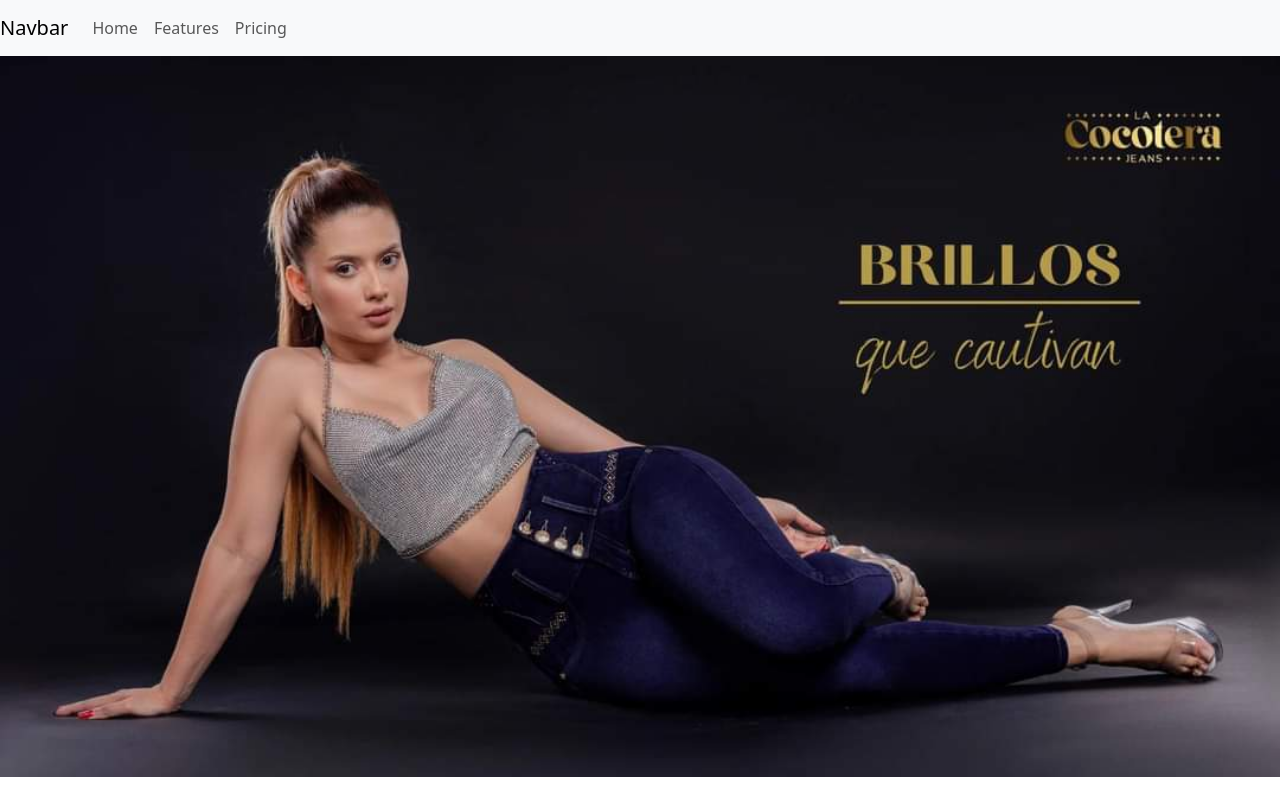
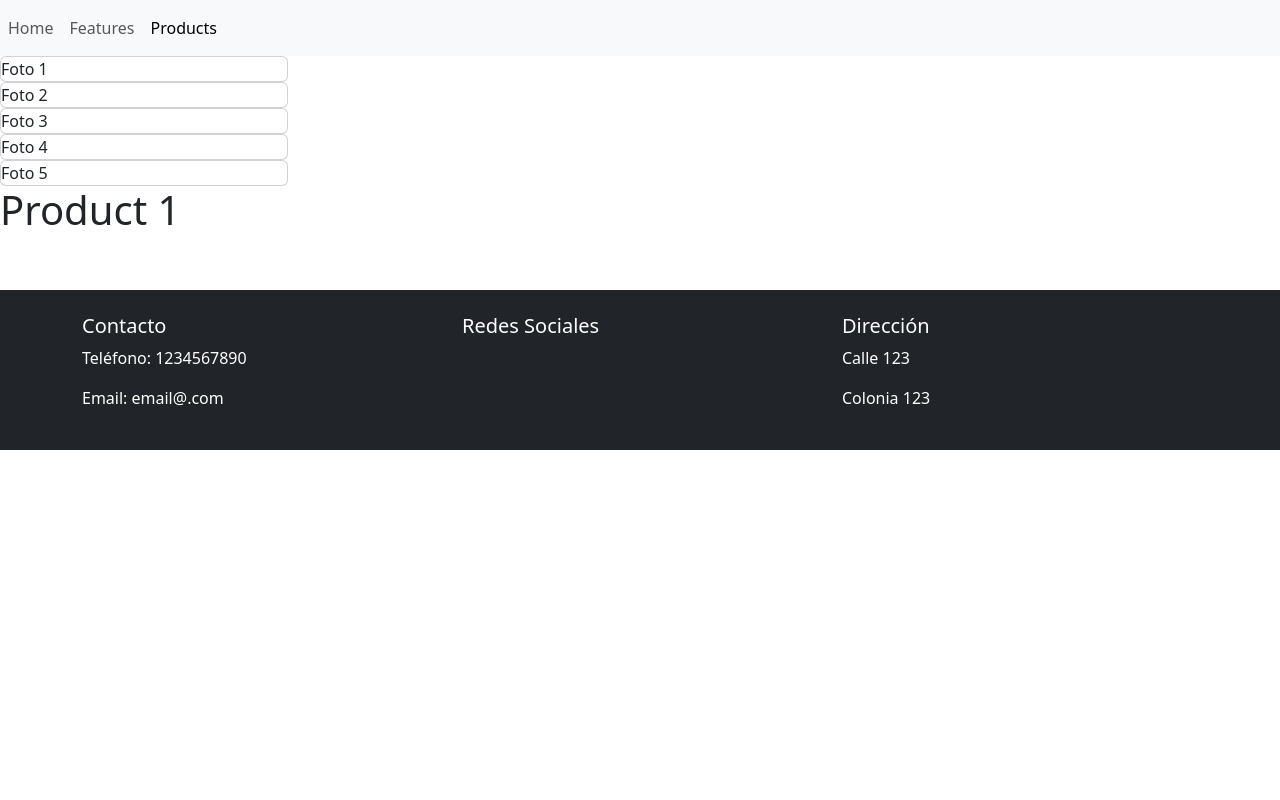
Before and after one commit to HJLazo/cocoteraReact, a React (Create React App) app: page /products/1 in a window 1280 px wide. Shown: the top 800 px of the page. Built offline with nearby package versions, Linux system fonts and the light colour scheme.

Commit message:
navbar working

```diff
--- a/package.json
+++ b/package.json
@@ -12,6 +12,8 @@
     "font-awesome": "^4.7.0",
     "react": "^18.3.1",
     "react-dom": "^18.3.1",
+    "react-router": "^6.23.0",
+    "react-router-dom": "^6.23.0",
     "react-scripts": "5.0.1",
     "web-vitals": "^2.1.4"
   },
--- a/src/App.js
+++ b/src/App.js
@@ -1,18 +1,14 @@
-import React from 'react';
-import Navbar from './components/navbar';
-import Banner from './components/banner';
-import Collection from './components/collection';
-import Footer from './components/footer';
-import '@fortawesome/fontawesome-free/css/all.css';
+import React from "react";
+import { RouterProvider, Outlet, createBrowserRouter, Routes, Route, Router } from "react-router-dom";
+import Navbar from "./components/navbar";
+import Footer from "./components/footer";
 
-function App() {
+const App = () => {
   return (
     <div>
       <Navbar />
-      <Banner />
-      <Collection />
+      <Outlet />
       <Footer />
-
     </div>
   );
 }
--- /dev/null
+++ b/src/components/features.jsx
@@ -0,0 +1,10 @@
+import React from "react";
+
+const Features = () => {
+  return (
+    <div>
+      <h1>Features</h1>
+    </div>
+  );
+}
+export default Features;
--- a/src/components/banner.jsx
+++ b/src/components/home/banner.jsx
@@ -1,5 +1,5 @@
 import React from "react";
-import banner from '../assets/imgs/banner_otros.jpeg';
+import banner from '../../assets/imgs/banner_otros.jpeg';
 
 const Banner = () => {
   return(
--- a/src/components/collection.jsx
+++ b/src/components/home/collection.jsx
@@ -1,7 +1,7 @@
 import React from 'react';
-import photo1 from '../assets/imgs/coleccion/foto1.jpeg';
-import photo2 from '../assets/imgs/coleccion/foto2.jpeg';
-import photo3 from '../assets/imgs/coleccion/foto3.jpeg';
+import photo1 from '../../assets/imgs/coleccion/foto1.jpeg';
+import photo2 from '../../assets/imgs/coleccion/foto2.jpeg';
+import photo3 from '../../assets/imgs/coleccion/foto3.jpeg';
 
 const Collection = () => {
   const pictures = [photo1, photo2, photo3];
--- /dev/null
+++ b/src/components/home/home.jsx
@@ -0,0 +1,14 @@
+import React from "react";
+import Banner from "./banner";
+import Collection from "./collection";
+
+const Home = () => {
+  return (
+    <div>
+      <Banner />
+      <Collection />
+    </div>
+  );
+}
+
+export default Home;
--- a/src/components/navbar.jsx
+++ b/src/components/navbar.jsx
@@ -1,26 +1,36 @@
 import React from "react";
+import { NavLink } from "react-router-dom";
+
+const links = [
+  {
+    text: "Home",
+    to: "/"
+  },
+  {
+    text: "Features",
+    to: "/features"
+  },
+  {
+    text: "Products",
+    to: "/products"
+  }
+]
 
 const Navbar = () => {
   return (
-    <nav className="navbar navbar-expand-lg navbar-light bg-light">
-    <a className="navbar-brand" href="#">Navbar</a>
-    <button className="navbar-toggler" type="button" data-toggle="collapse" data-target="#navbarNav" aria-controls="navbarNav" aria-expanded="false" aria-label="Toggle navigation">
-      <span className="navbar-toggler-icon"></span>
-    </button>
-    <div className="collapse navbar-collapse" id="navbarNav">
-      <ul className="navbar-nav">
-        <li className="nav-item active">
-          <a className="nav-link" href="#">Home</a>
-        </li>
-        <li className="nav-item">
-          <a className="nav-link" href="#">Features</a>
-        </li>
-        <li className="nav-item">
-          <a className="nav-link" href="#">Pricing</a>
-        </li>
+    <nav className="navbar navbar-expand-lg navbar-light bg-light" >
+      <ul className="navbar-nav mr-auto">
+        {links.map((link, index) => (
+            <li>
+            <NavLink
+            className="nav-link"
+            key={index} to={link.to} >
+              {link.text}
+            </NavLink>
+          </li>
+        ))}
       </ul>
-    </div>
-  </nav>
+    </nav>
   );
 }
 
--- /dev/null
+++ b/src/components/product.jsx
@@ -0,0 +1,13 @@
+import React from "react";
+import { useParams } from "react-router-dom";
+
+const Product = () => {
+  const params = useParams();
+  return (
+    <div>
+      <h1>Product {params.productId}</h1>
+    </div>
+  );
+}
+
+export default Product;
--- /dev/null
+++ b/src/components/products.jsx
@@ -0,0 +1,36 @@
+import React, {useState} from "react";
+import { Link, Outlet, NavLink } from "react-router-dom";
+import photo1 from '../assets/imgs/coleccion/foto1.jpeg';
+import photo2 from '../assets/imgs/coleccion/foto2.jpeg';
+import photo3 from '../assets/imgs/coleccion/foto3.jpeg';
+
+const Products = () => {
+  const [product, setProduct] = useState('');
+  // const collection = [photo1,photo2,photo3]
+  const collection = [1,2,3,4,5]
+
+
+
+  return (
+    <div className="d-flex">
+      <div className="">
+        { collection.map((index) => (
+          <div key={index} className="card" style={{ width: '18rem' }}>
+            <NavLink key={index}
+            to={`/products/${index}`}
+            className={({isActive}) => { return isActive ? 'nav-link disabled' : 'nav-link'}}
+            >
+              Foto {index}
+            </NavLink>
+          </div>
+              ))
+              }
+      <div>
+        <Outlet />
+      </div>
+      </div>
+    </div>
+  );
+}
+
+export default Products;
--- a/src/index.js
+++ b/src/index.js
@@ -1,11 +1,46 @@
 import React from 'react';
 import ReactDOM from 'react-dom/client';
 import App from './App';
+import Home from './components/home/home';
+import Features from './components/features';
+import Products from './components/products';
+import Product from './components/product';
+import { RouterProvider, createBrowserRouter, Routes, Route, Router, Outlet } from "react-router-dom";
+
 import 'bootstrap/dist/css/bootstrap.min.css';
+
+const router = createBrowserRouter([
+  {
+    path: '/',
+    element: <App />,
+    children: [
+      {
+        path: '/',
+        element: <Home />,
+      },
+      {
+        path: '/features',
+        element: <Features />,
+      },
+      {
+        path: '/products',
+        element: <Products />,
+        children: [
+          {
+            path: '/products/:productId',
+            element: <Product />,
+          }
+        ]
+      }
+    ]
+  }
+])
 
 const root = ReactDOM.createRoot(document.getElementById('root'));
 root.render(
   <React.StrictMode>
-    <App />
+    <RouterProvider router={router}>
+        <App />
+    </RouterProvider>
   </React.StrictMode>
 );
```
Also changed, not shown: src/components/NotFoundPage.jsx (added, +14 -0 lines), 1 other file (tests, documents, lock files or other folders).
